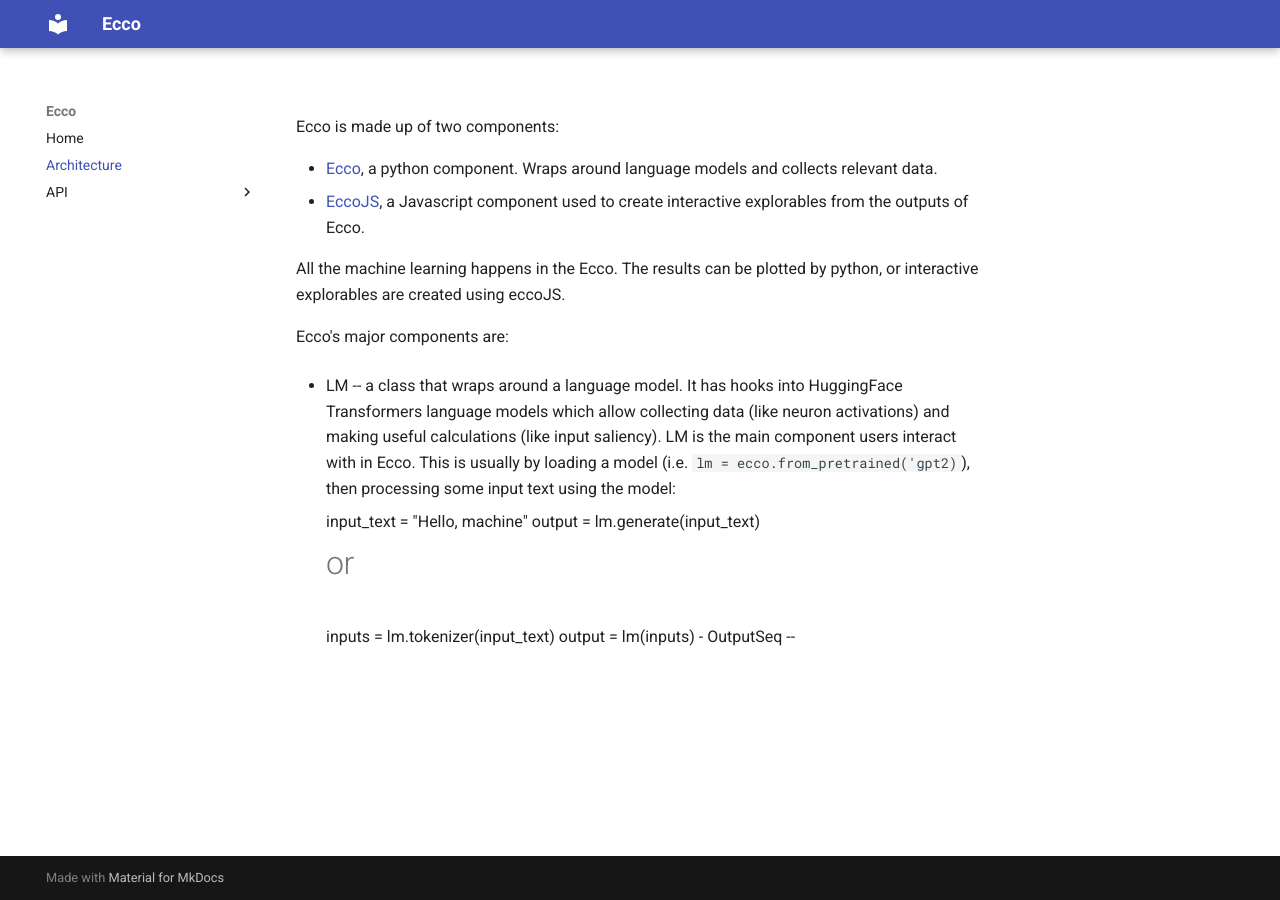
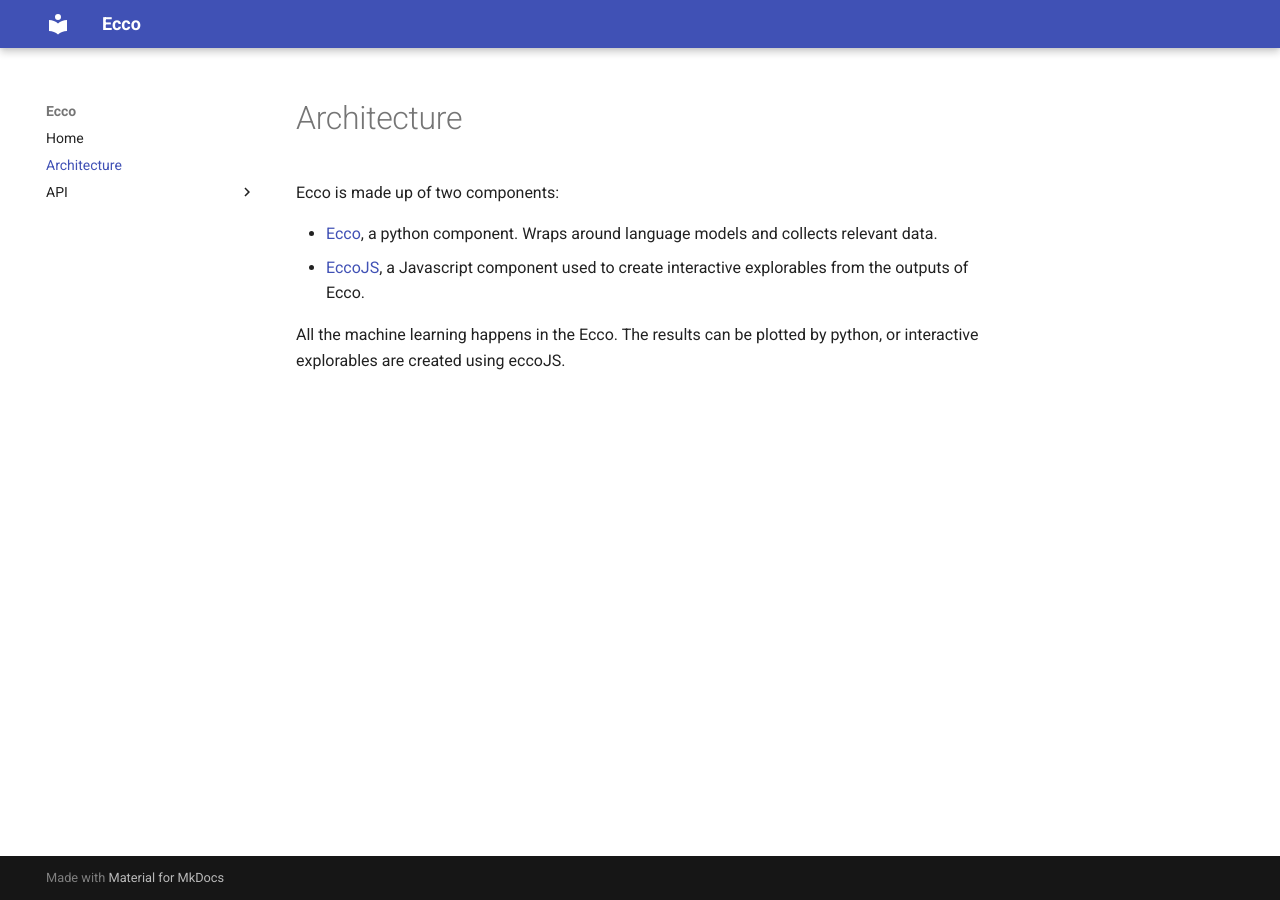
Before and after one commit to jalammar/ecco, an MkDocs documentation site: the page built from docs/architecture.md, in a window 1280 px wide. Built offline with MkDocs 1.6.1 and Material for MkDocs 9.7.7, drawn with Linux system fonts in a browser that asks for light colours.

Commit message:
- More docs work

```diff
--- a/docs/architecture.md
+++ b/docs/architecture.md
@@ -4,15 +4,3 @@
 - [EccoJS](https://github.com/jalammar/eccojs), a Javascript component used to create interactive explorables from the outputs of Ecco.
 
 All the machine learning happens in the Ecco. The results can be plotted by python, or interactive explorables are created using eccoJS.
-
-Ecco's major components are:
-
-- LM -- a class that wraps around a language model. It has hooks into HuggingFace Transformers language models which allow collecting data (like neuron activations) and making useful calculations (like input saliency). LM is the main component users interact with in Ecco. This is usually by loading a model (i.e. `lm = ecco.from_pretrained('gpt2)`), then processing some input text using the model:
-
-    input_text = "Hello, machine"
-    output = lm.generate(input_text)
-
-    # or
-    inputs = lm.tokenizer(input_text)
-    output = lm(inputs)
-- OutputSeq --
```
Also changed, not shown: docs/api/nmf.md (+0 -1 lines), 1 other file.
